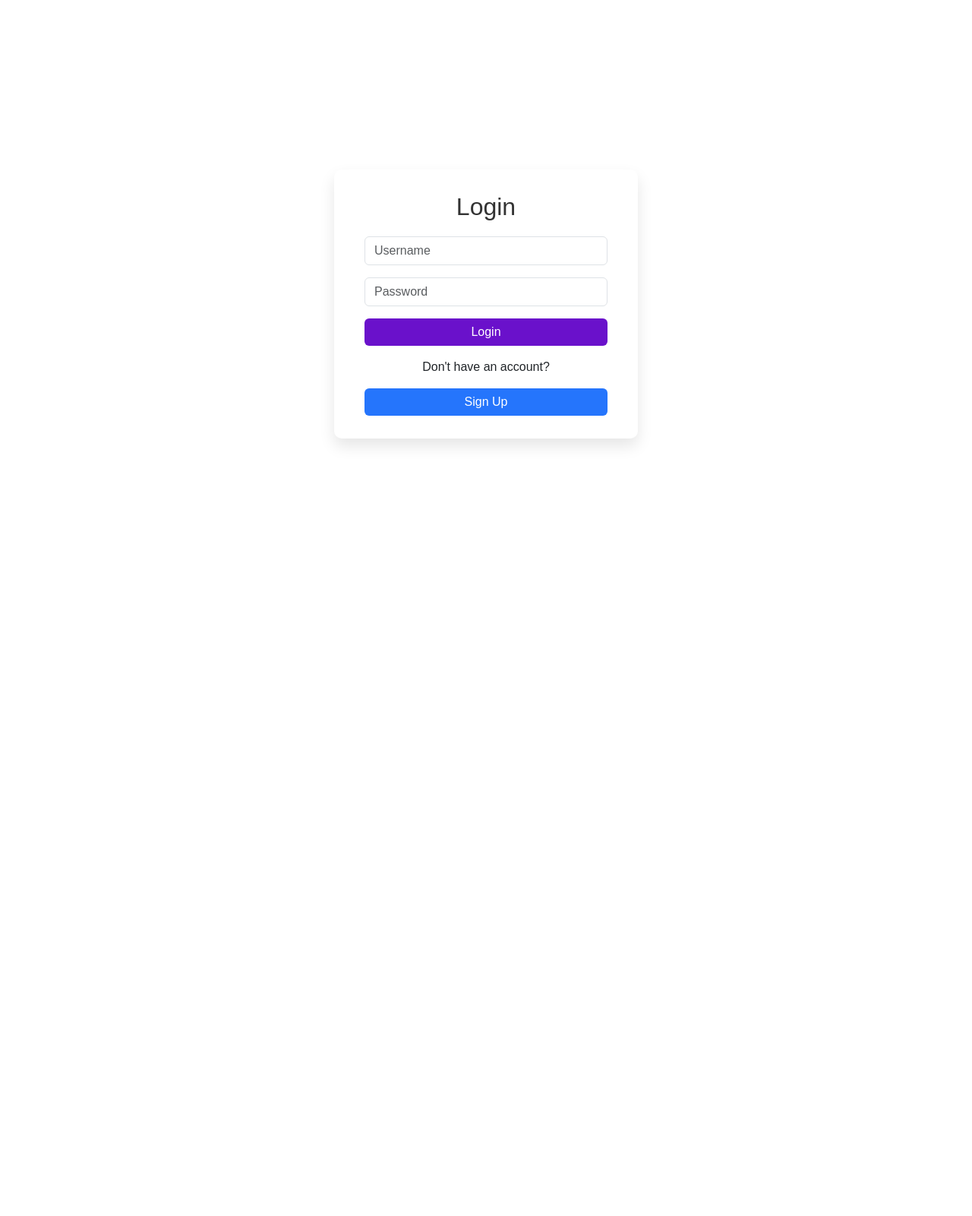
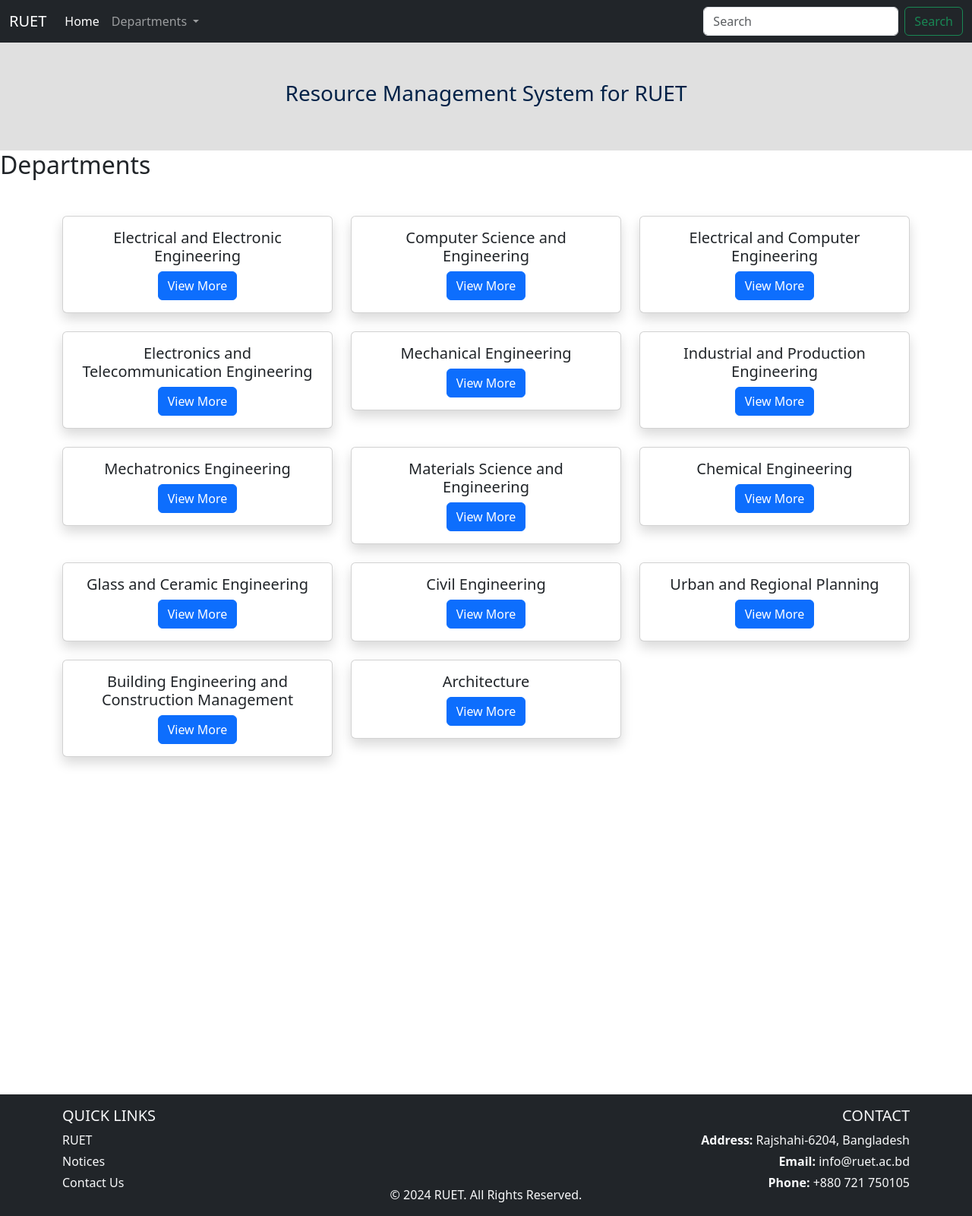
Before and after one commit to rifatr/RuetIMS, a PHP site: page / in a window 1280 px wide. Shown: the whole page at 76% size. Before the commit the page ends 587 px from the top, so only its background shows below. Run offline with PHP 8.4, Linux system fonts and the light colour scheme; the visitor is signed in with stand-in values (Sample User, id 1); data that the repository does not hold is empty.

Commit message:
home page and facilites done

```diff
--- a/index.php
+++ b/index.php
@@ -1,28 +1,9 @@
 <?php
+session_start();
 
-if ($_SERVER['REQUEST_METHOD'] == 'POST') {
-    include 'partials/_dbConnector.php';
-
-    $username = $_POST['username'];
-    $password = $_POST['password'];
-    $showAlert = false;
-
-    $sql = "SELECT `password` FROM `users` WHERE `username` = '$username'";
-    $result = mysqli_query($conn, $sql);
-
-    if (mysqli_num_rows($result) > 0) {
-        $row = mysqli_fetch_assoc($result);
-        if ($row['password'] != $password) {
-            $showAlert = true;
-        } else {
-            session_start();
-            $_SESSION['loggedin'] = true;
-            $_SESSION['username'] = $username;
-            header("location: home.php");
-        }
-    } else {
-        $showAlert = true;
-    }
+if (!isset($_SESSION['loggedin']) || $_SESSION['loggedin'] != true) {
+    header("location: login.php");
+    exit;
 }
 ?>
 
@@ -32,90 +13,49 @@ if ($_SERVER['REQUEST_METHOD'] == 'POST') {
 <head>
     <meta charset="UTF-8">
     <meta name="viewport" content="width=device-width, initial-scale=1.0">
-    <title>Login</title>
+    <title>RUET Instrument Management System</title>
+    <link rel="stylesheet" href="styles.css">
     <!-- Bootstrap CSS -->
-    <link href="https://cdn.jsdelivr.net/npm/bootstrap@5.3.0-alpha1/dist/css/bootstrap.min.css" rel="stylesheet">
-    <style>
-        body {
-            height: 100vh;
-            background: white;
-            /*#002b77;*/
-            display: flex;
-            justify-content: center;
-            align-items: center;
-            font-family: Arial, sans-serif;
-        }
-
-        .login-container {
-            background: white;
-            padding: 30px 40px;
-            border-radius: 10px;
-            box-shadow: 0px 10px 20px rgba(0, 0, 0, 0.1);
-            width: 100%;
-            max-width: 400px;
-            text-align: center;
-        }
-
-        .login-container h2 {
-            margin-bottom: 20px;
-            color: #333;
-        }
-
-        .form-control:focus {
-            box-shadow: 0 0 5px rgba(38, 132, 255, 0.8);
-        }
-
-        .error {
-            color: red;
-            font-size: 0.9rem;
-            margin-top: 5px;
-        }
-
-        .btn-primary {
-            background: #6a11cb;
-            border: none;
-        }
-
-        .btn-primary:hover {
-            background: #4d0fad;
-        }
-
-        .btn-secondary {
-            background: #2575fc;
-            border: none;
-        }
-
-        .btn-secondary:hover {
-            background: #1c5bcc;
-        }
-    </style>
+    <!-- <link href="https://cdn.jsdelivr.net/npm/bootstrap@5.3.2/dist/css/bootstrap.min.css" rel="stylesheet"> -->
 </head>
 
 <body>
-    <div class="login-container">
-        <h2>Login</h2>
-        <form action="index.php" method="post">
-            <div class="mb-3">
-                <input type="text" class="form-control" name="username" placeholder="Username" required>
-            </div>
-            <div class="mb-3">
-                <input type="password" class="form-control" name="password" placeholder="Password" required>
-                <div class="error">
-                    <?php
-                    if ($showAlert) {
-                        echo "Invalid credentials";
-                    }
-                    ?>
+    <!-- Navigation Bar -->
+    <?php require 'partials/_navBar.php' ?>
+
+    <div id="main-content">
+        <!-- Hero Section -->
+        <section class="hero" id="home">
+            <h1>Resource Management System for RUET</h1>
+        </section>
+
+        <!-- Department Grid Section -->
+        <section class="departments" id="departments">
+            <h2>Departments</h2>
+            <div class="container mt-5">
+                <div class="row">
+                    <?php foreach ($departments as $department): ?>
+                        <div class="col-md-4 mb-4">
+                            <div class="card shadow">
+                                <div class="card-body text-center">
+                                    <h5 class="card-title"><?php echo $department; ?></h5>
+                                    <a href="facilities.php?department=<?php echo urlencode($department); ?>" class="btn btn-primary">
+                                        View More
+                                    </a>
+                                </div>
+                            </div>
+                        </div>
+                    <?php endforeach; ?>
                 </div>
             </div>
-            <button type="submit" class="btn btn-primary w-100 mb-3">Login</button>
-        </form>
-        <p>Don't have an account?</p>
-        <a href="signup.php" class="btn btn-secondary w-100">Sign Up</a>
+
+            <!-- Bootstrap JS Bundle -->
+            <script src="https://cdn.jsdelivr.net/npm/bootstrap@5.3.2/dist/js/bootstrap.bundle.min.js"></script>
+        </section>
     </div>
 
-    <!-- Bootstrap JS (Optional) -->
-    <script src="https://cdn.jsdelivr.net/npm/bootstrap@5.3.0-alpha1/dist/js/bootstrap.bundle.min.js"></script>
+    <!-- Footer -->
+    <?php require 'partials/_footer.php' ?>
 </body>
 
 </html>
--- /dev/null
+++ b/partials/_footer.php
@@ -0,0 +1,26 @@
+<footer class="bg-dark text-light py-3">
+    <div class="container">
+        <div class="row">
+            <!-- Quick Links Section (Left-Aligned) -->
+            <div class="col-md-4 text-start">
+                <h5 class="text-uppercase">Quick Links</h5>
+                <p class="mb-1"><a href="https://ruet.ac.bd/" class="text-light text-decoration-none">RUET</a></p>
+                <p class="mb-1"><a href="https://ruet.ac.bd/notice" class="text-light text-decoration-none">Notices</a></p>
+                <p><a href="https://ruet.ac.bd/contacts" class="text-light text-decoration-none">Contact Us</a></p>
+            </div>
+
+            <div class="col-md-4 d-flex align-items-end justify-content-center">
+                <p class="mb-0">&copy; <?php echo date("Y"); ?> RUET. All Rights Reserved.</p>
+            </div>
+
+            <!-- Contact Information Section (Right-Aligned) -->
+            <div class="col-md-4 text-md-end">
+                <h5 class="text-uppercase">Contact</h5>
+                <p class="mb-1"><strong>Address:</strong> Rajshahi-6204, Bangladesh</p>
+                <p class="mb-1"><strong>Email:</strong> <a href="mailto:info@ruet.ac.bd" class="text-light text-decoration-none">info@ruet.ac.bd</a></p>
+                <p><strong>Phone:</strong> +880 721 750105</p>
+            </div>
+        </div>
+        <!-- <hr class="bg-light"> -->
+    </div>
+</footer>
--- a/partials/_navBar.php
+++ b/partials/_navBar.php
@@ -1,35 +1,82 @@
+<?php
+// List of departments
+$departments = [
+    "Electrical and Electronic Engineering",
+    "Computer Science and Engineering",
+    "Electrical and Computer Engineering",
+    "Electronics and Telecommunication Engineering",
+    "Mechanical Engineering",
+    "Industrial and Production Engineering",
+    "Mechatronics Engineering",
+    "Materials Science and Engineering",
+    "Chemical Engineering",
+    "Glass and Ceramic Engineering",
+    "Civil Engineering",
+    "Urban and Regional Planning",
+    "Building Engineering and Construction Management",
+    "Architecture"
+];
+?>
+
+
+<!-- Bootstrap CSS -->
+<link href="https://cdn.jsdelivr.net/npm/bootstrap@5.3.0-alpha1/dist/css/bootstrap.min.css" rel="stylesheet">
+
+<!-- Navigation Bar -->
 <nav class="navbar navbar-expand-lg navbar-dark bg-dark">
+    <div class="container-fluid">
         <a class="navbar-brand" href="#">RUET</a>
-    <button class="navbar-toggler" type="button" data-toggle="collapse" data-target="#navbarSupportedContent" aria-controls="navbarSupportedContent" aria-expanded="false" aria-label="Toggle navigation">
+        <button class="navbar-toggler" type="button" data-bs-toggle="collapse" data-bs-target="#navbarSupportedContent" aria-controls="navbarSupportedContent" aria-expanded="false" aria-label="Toggle navigation">
             <span class="navbar-toggler-icon"></span>
         </button>
-
         <div class="collapse navbar-collapse" id="navbarSupportedContent">
-        <ul class="navbar-nav mr-auto">
-            <li class="nav-item active">
-                <a class="nav-link" href="/cwhphp/21_Get_Post.php">Home <span class="sr-only">(current)</span></a>
-            </li>
+            <ul class="navbar-nav me-auto mb-2 mb-lg-0">
                 <li class="nav-item">
-                <a class="nav-link" href="#">Link</a>
+                    <a class="nav-link active" aria-current="page" href="index.php">Home</a>
                 </li>
                 <li class="nav-item dropdown">
-                <a class="nav-link dropdown-toggle" href="#" id="navbarDropdown" role="button" data-toggle="dropdown" aria-haspopup="true" aria-expanded="false">
-                    Dropdown
+                    <a class="nav-link dropdown-toggle" href="#" role="button" data-bs-toggle="dropdown" aria-expanded="false">
+                        Departments
                     </a>
-                <div class="dropdown-menu" aria-labelledby="navbarDropdown">
-                    <a class="dropdown-item" href="#">Action</a>
-                    <a class="dropdown-item" href="#">Another action</a>
-                    <div class="dropdown-divider"></div>
-                    <a class="dropdown-item" href="#">Something else here</a>
-                </div>
+                    <ul class="dropdown-menu">
+                        <?php
+                        for ($x = 0; $x <= 3; $x++) {
+                            $dept = $departments[$x];
+                        ?>
+                            <li><a class="dropdown-item" href="facilities.php?department=<?php echo urlencode($dept); ?>"><?php echo $dept; ?></a></li>
+                        <?php
+                        }
+                        ?>
+                        <li>
+                            <hr class="dropdown-divider">
                         </li>
-            <li class="nav-item">
-                <a class="nav-link disabled" href="#" tabindex="-1" aria-disabled="true">Disabled</a>
+                        <?php
+                        for ($x = 4; $x <= 9; $x++) {
+                            $dept = $departments[$x];
+                        ?>
+                            <li><a class="dropdown-item" href="facilities.php?department=<?php echo urlencode($dept); ?>"><?php echo $dept; ?></a></li>
+                        <?php
+                        }
+                        ?>
+                        <li>
+                            <hr class="dropdown-divider">
+                        </li>
+
+                        <?php
+                        for ($x = 10; $x <= 13; $x++) {
+                            $dept = $departments[$x];
+                        ?>
+                            <li><a class="dropdown-item" href="facilities.php?department=<?php echo urlencode($dept); ?>"><?php echo $dept; ?></a></li>
+                        <?php
+                        }
+                        ?>
+                    </ul>
                 </li>
             </ul>
-        <form class="form-inline my-2 my-lg-0">
-            <input class="form-control mr-sm-2" type="search" placeholder="Search" aria-label="Search">
-            <button class="btn btn-outline-success my-2 my-sm-0" type="submit">Search</button>
+            <form class="d-flex" role="search">
+                <input class="form-control me-2" type="search" placeholder="Search" aria-label="Search">
+                <button class="btn btn-outline-success" type="submit">Search</button>
             </form>
         </div>
+    </div>
 </nav>
--- a/signup.php
+++ b/signup.php
@@ -109,7 +109,7 @@ if ($_SERVER['REQUEST_METHOD'] == 'POST') {
         <?php
         if ($isSignup) {
             echo '<div class="alert alert-success alert-dismissible fade show" role="alert">
-            <strong>Success!</strong> Your account has been created successfully! Click <a href="index.php">here</a> to login.
+            <strong>Success!</strong> Your account has been created successfully! Click <a href="login.php">here</a> to login.
             </button>
         </div>';
         } else {
--- /dev/null
+++ b/styles.css
@@ -0,0 +1,76 @@
+html, body {
+    height: 100%;
+    margin: 0;
+}
+
+body {
+    display: flex;
+    flex-direction: column;
+    min-height: 200vh;
+}
+
+#main-content {
+    flex: 1;
+    padding-bottom: 20px;
+}
+
+footer {
+    background-color: #333;
+    color: white;
+    padding: 20px 0;
+    text-align: center;
+    margin-top: 50px;
+}
+
+
+
+/* Reset */
+* {
+    margin: 0;
+    padding: 0;
+    box-sizing: border-box;
+}
+
+/* General Styles */
+body {
+    font-family: Arial, sans-serif;
+    color: #333;
+    background-color: #f9f9f9;
+}
+
+
+/* Header */
+header {
+    display: flex;
+    justify-content: space-between;
+    align-items: center;
+    padding: 20px;
+    background-color: #002147; /* RUET-like navy color */
+    color: white;
+}
+
+header .logo {
+    font-size: 24px;
+    font-weight: bold;
+}
+
+header nav ul {
+    display: flex;
+    list-style: none;
+}
+
+header nav ul li {
+    margin: 0 10px;
+}
+
+/* Hero Section */
+.hero {
+    text-align: center;
+    padding: 50px 20px;
+    background-color: #e0e0e0;
+}
+
+.hero h1 {
+    font-size: 28px;
+    color: #002147;
+}
```
Also changed, not shown: facilities.php (added, +121 -0 lines), login.php (added, +121 -0 lines), script.js (added, +27 -0 lines), home.php (deleted), 1 other file. Lines whose indentation alone changed are shown as unchanged.
